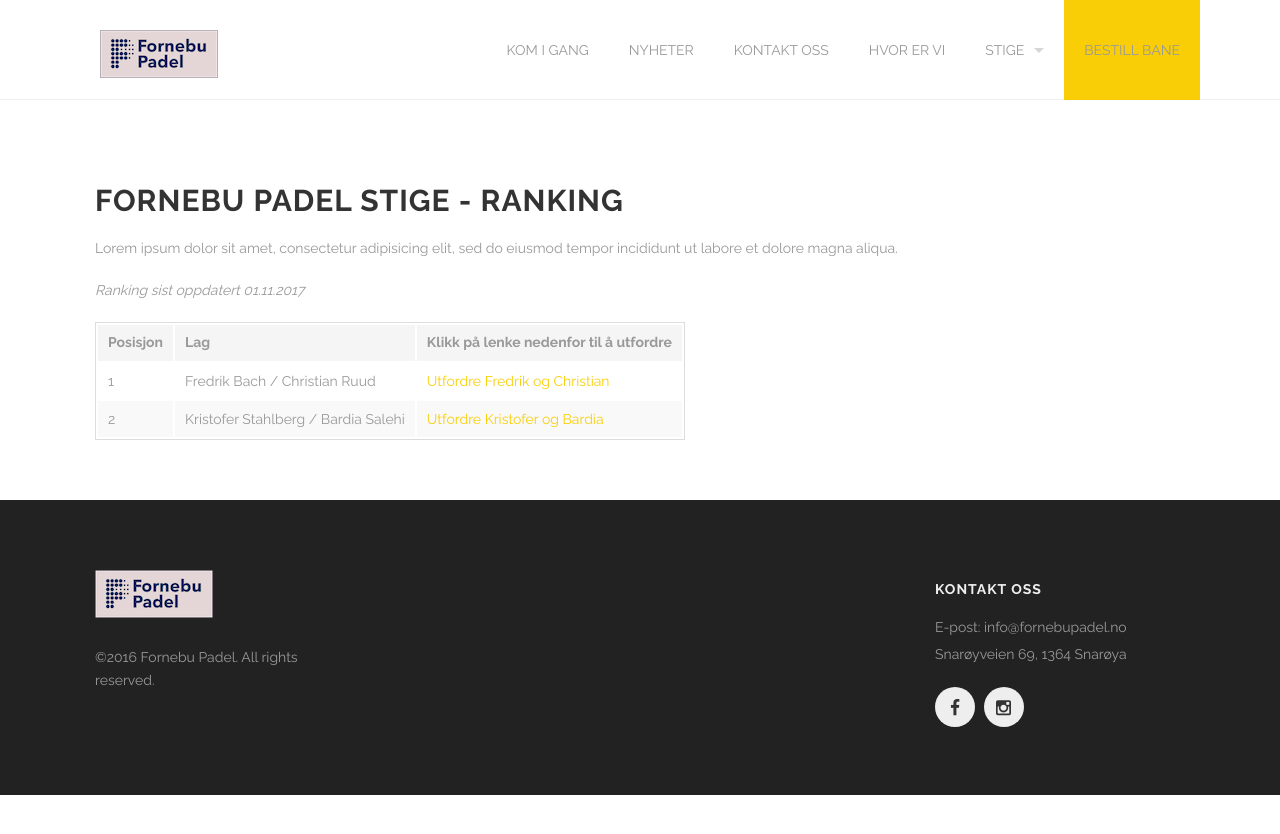
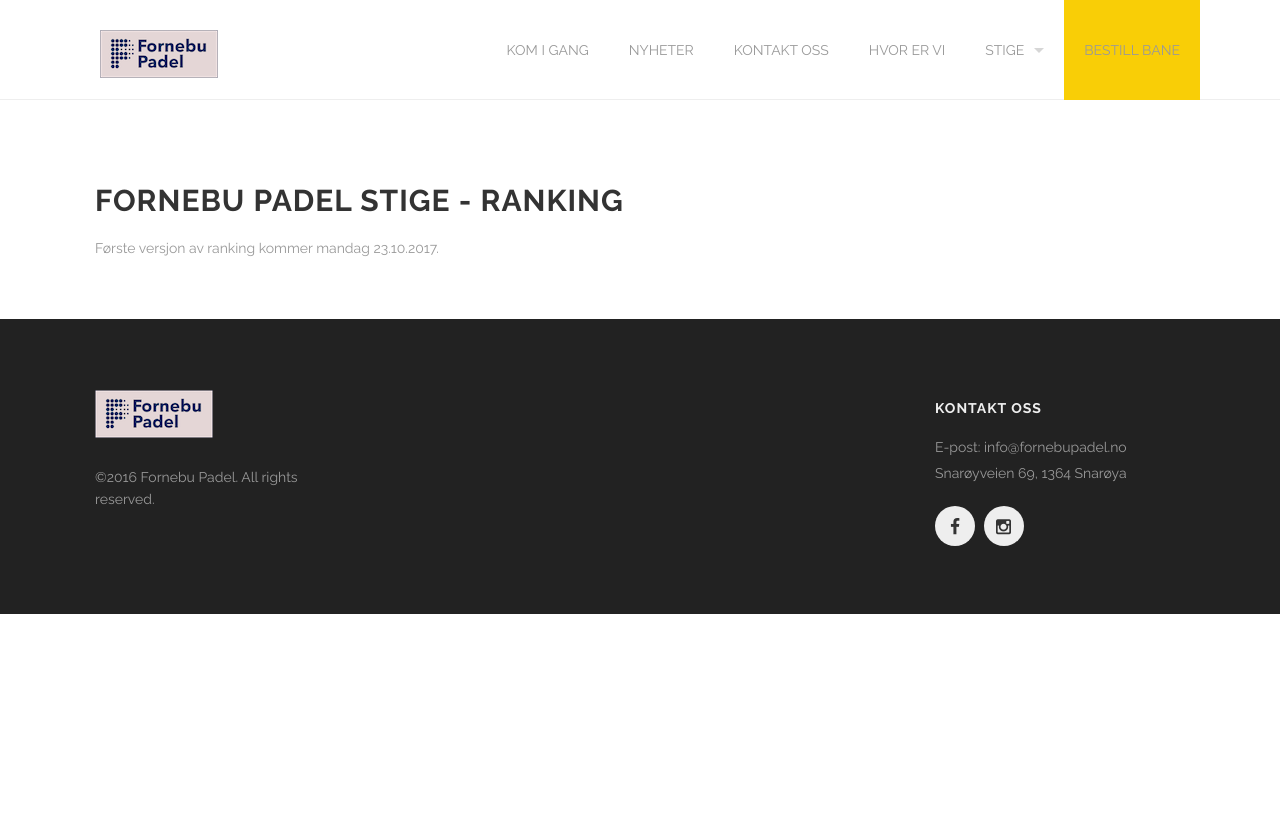
Before and after one commit to fornebu-padel/fornebu-padel.github.io, a Jekyll site: the page built from ranking.html, in a window 1280 px wide. Shown: the top 834 px of the page. Built offline with Jekyll 4.4.1, drawn with Linux system fonts in a browser that asks for light colours.

Commit message:
Removed ladder demo data

```diff
--- a/ranking.html
+++ b/ranking.html
@@ -6,9 +6,8 @@ layout: default
   <div class='row'>
     <div class='medium-12 columns'>
       <h2>Fornebu Padel stige - ranking</h2>
-      <p>Lorem ipsum dolor sit amet, consectetur adipisicing elit, sed do eiusmod
-      tempor incididunt ut labore et dolore magna aliqua.</p>
-      <p><i>Ranking sist oppdatert 01.11.2017</i></p>
+      <p>Første versjon av ranking kommer mandag 23.10.2017.</p>
+      <!-- <p><i>Ranking sist oppdatert 01.11.2017</i></p>
       <table>
         <thead>
           <tr>
@@ -26,7 +25,7 @@ layout: default
           </tr>
           {% endfor %}
         </tbody>
-      </table>
+      </table> -->
     </div>
   </div>
   <div class='two spacing'></div>
--- a/resultater.html
+++ b/resultater.html
@@ -7,7 +7,8 @@ layout: default
     <div class='medium-12 columns'>
       <h2>Fornebu Padel stige - resultater</h2>
       <p>Følegende viser innrapporte resultater. Resultater må rapporteres via e-post til <a href='mailto:info@fornebupadel.no'>info@fornebupadel.no</a> før mandag klokken 10:00 for å gjelde for den uken.</p>
-      <ul class="accordion" data-accordion>
+      <p>Resultater vil bli oppdatert etter oppstart i uke 43.</p>
+      <!-- <ul class="accordion" data-accordion>
         <li class="accordion-navigation">
           <a href="#panel1a">2017 Uke 43 (23.10 - 29.10)</a>
           <div id="panel1a" class="content active">
@@ -72,6 +73,7 @@ layout: default
           </table>
           </div>
         </li>
+      </ul> -->
     </div>
   </div>
   <div class='two spacing'></div>
```
